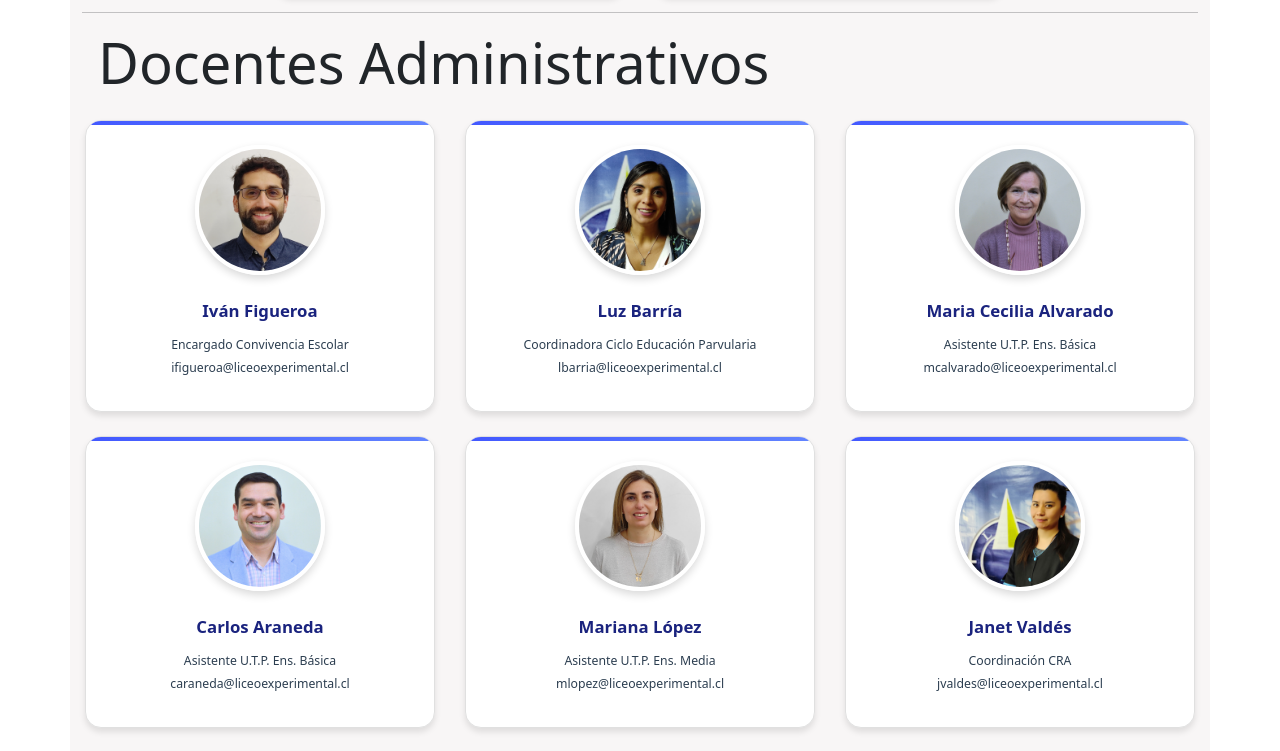
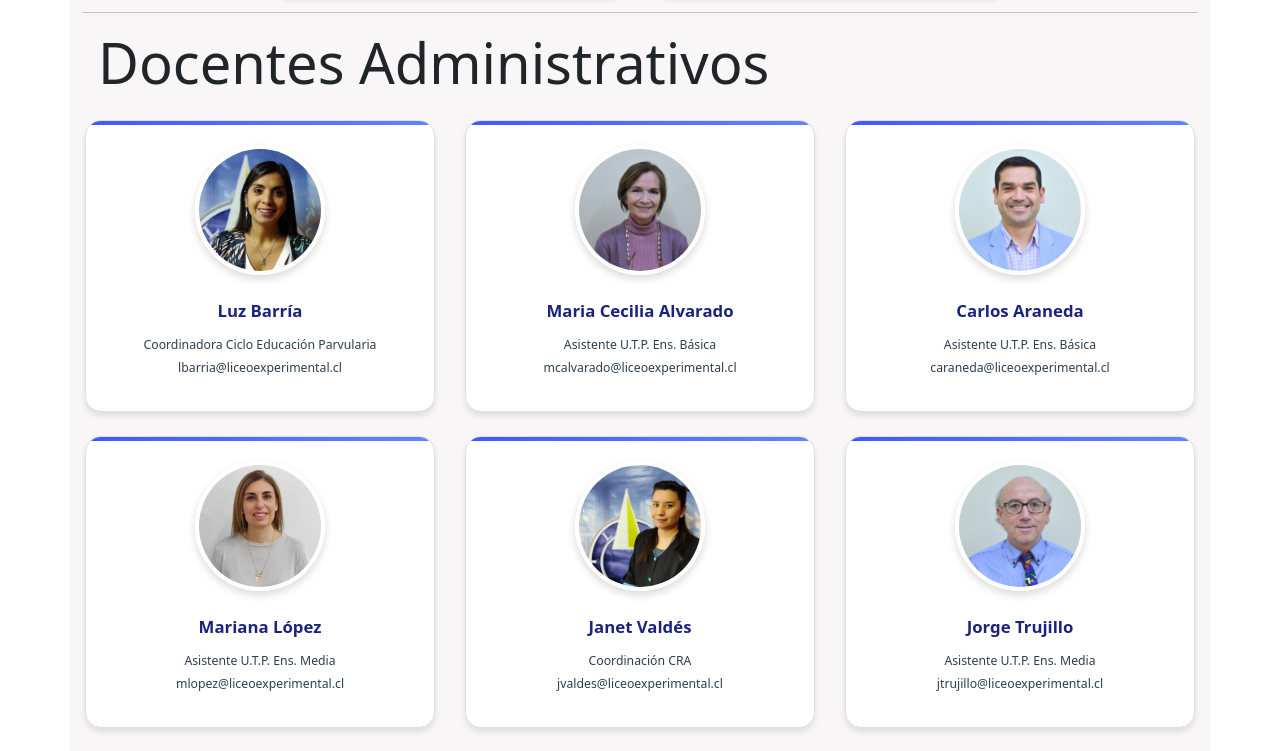
Before and after one commit to LuisSubiabre/leumag, a React (Vite) app: page /Estamentos in a window 1280 px wide. Shown: the part 8920-9671 px from the top of the page. Built offline with nearby package versions, Linux system fonts and the light colour scheme.

Commit message:
fix: remove unused imports and clean up funcionario data in EquipoDirectivo, asistentes, and docentes

```diff
--- a/src/data/asistentes.ts
+++ b/src/data/asistentes.ts
@@ -9,7 +9,6 @@
 import gbarria from "../assets/img/funcionarios/gbarria.png";
 import rcisterna from "../assets/img/funcionarios/rcisterna.png";
 import fgonzalez from "../assets/img/funcionarios/fgonzalez.png";
-import fmancilla from "../assets/img/funcionarios/fmancilla.png";
 import mrodriguez from "../assets/img/funcionarios/mrodriguez.png";
 import pcardenas from "../assets/img/funcionarios/pcardenas.png";
 import aalarcon from "../assets/img/funcionarios/aalarcon.png";
@@ -90,12 +89,7 @@
     correo: "fgonzalez@liceoexperimental.cl",
     dpto: "Encargado Logística",
   },
-  {
-    img: fmancilla,
-    nombre: "Francisco Mancilla",
-    correo: "fmancilla@liceoexperimental.cl",
-    dpto: "Encargado Recaudación",
-  },
+
   {
     img: gbarria,
     nombre: "Guillermo Barria",
--- a/src/data/docentes.ts
+++ b/src/data/docentes.ts
@@ -7,7 +7,6 @@
 import plemus from "../assets/img/funcionarios/plemus.png";
 import lsubiabre from "../assets/img/funcionarios/lsubiabre.png";
 import lbarria from "../assets/img/funcionarios/lbarria.png";
-import ifigueroa from "../assets/img/funcionarios/ifigueroa.png";
 
 export type Funcionario = {
   img: string;
@@ -18,12 +17,6 @@
 };
 
 export const equipoDocenteAdministrativo: Funcionario[] = [
-  {
-    img: ifigueroa,
-    nombre: "Iván Figueroa",
-    correo: "ifigueroa@liceoexperimental.cl",
-    dpto: "Encargado Convivencia Escolar",
-  },
   {
     img: lbarria,
     nombre: "Luz Barría",
```
Also changed, not shown: src/components/EquipoDirectivo.jsx (+14 -21 lines).
